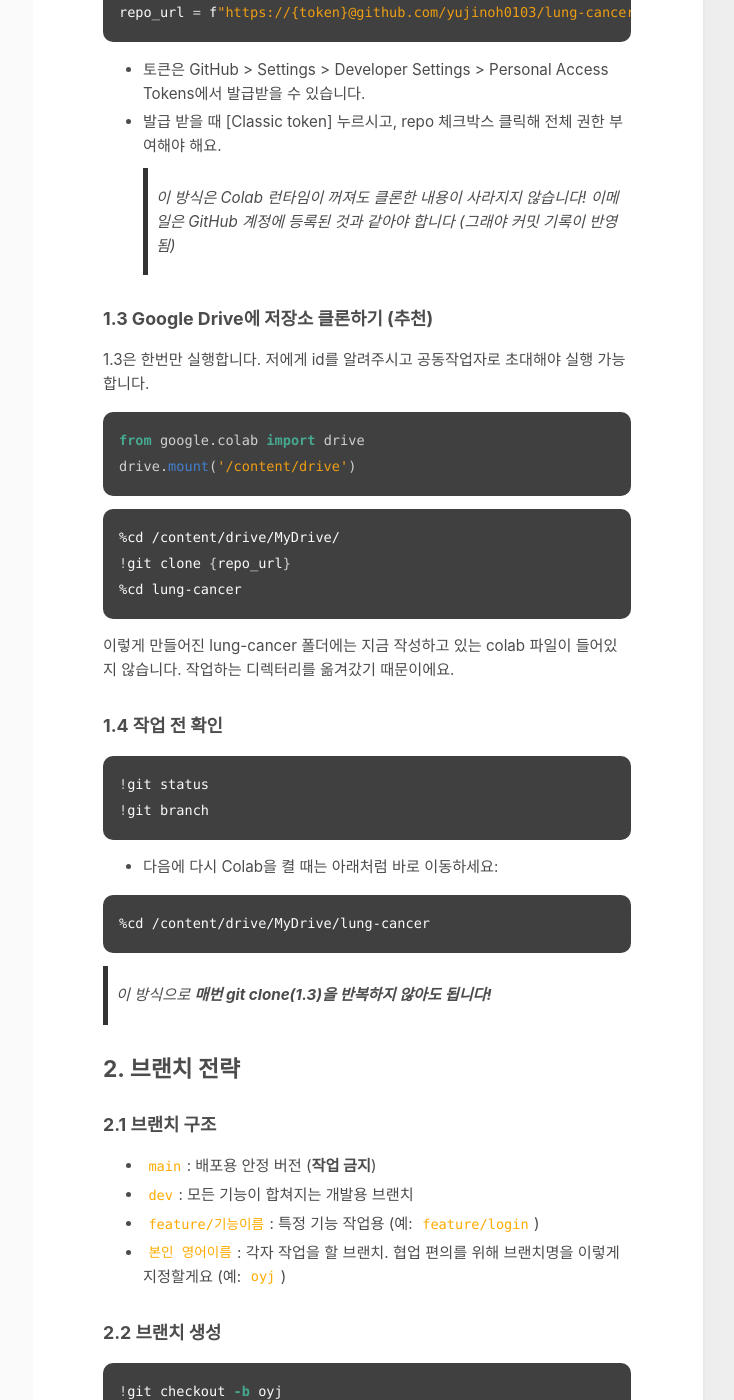
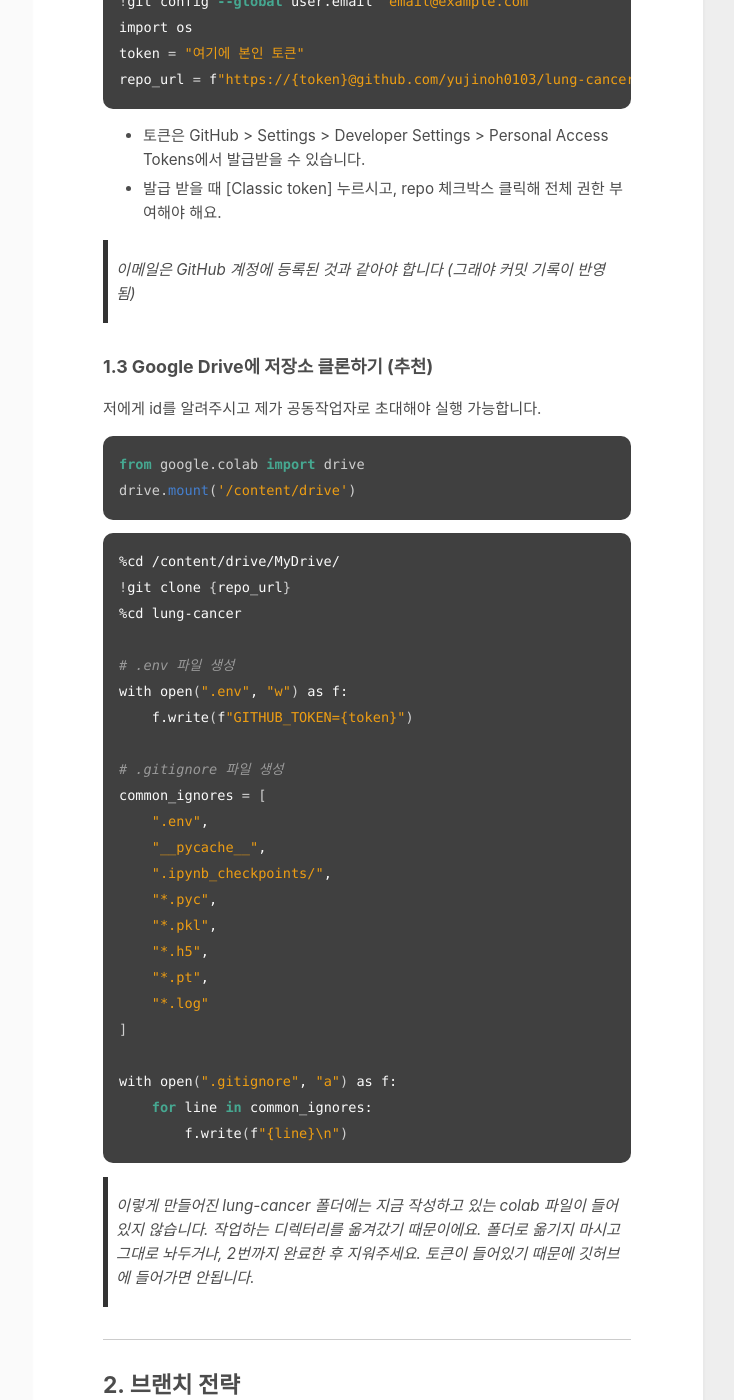
Before and after one commit to yujinoh0103/yujinoh0103.github.io, a Jekyll site: the page built from _posts/2025-03-24-github사용법.md, in a window 1280 px wide and 1400 px high, scrolled down 802 px. Shown: the whole window, without its empty margins (417-1151 px from the left). Built offline with Jekyll 4.4.1, drawn with Linux system fonts in a browser that asks for light colours; some of the changed text lies outside the part shown.

Commit message:
env 생성

````diff
--- a/_posts/2025-03-24-github사용법.md
+++ b/_posts/2025-03-24-github사용법.md
@@ -12,6 +12,8 @@ author: "yujinoh0103"
 ---
 
 ## 1. GitHub 설정 및 저장소 클론
+
+1~2번 과정은 지금 작업하고 있는 모델델 파일 말고 다른 파일에서 별도로 진행해주세요.
 
 ### 1.1 GitHub 계정 만들기
 
@@ -31,15 +33,13 @@ repo_url = f"https://{token}@github.com/yujinoh0103/lung-cancer.git"
 ```
 
 - 토큰은 GitHub > Settings > Developer Settings > Personal Access Tokens에서 발급받을 수 있습니다.
-- 발급 받을 때 [Classic token] 누르시고,
-  repo 체크박스 클릭해 전체 권한 부여해야 해요.
-  > 이 방식은 Colab 런타임이 꺼져도 클론한 내용이 사라지지 않습니다!
-  > 이메일은 GitHub 계정에 등록된 것과 같아야 합니다 (그래야 커밋 기록이 반영됨)
+- 발급 받을 때 [Classic token] 누르시고, repo 체크박스 클릭해 전체 권한 부여해야 해요.
+
+> 이메일은 GitHub 계정에 등록된 것과 같아야 합니다 (그래야 커밋 기록이 반영됨)
 
 ### 1.3 Google Drive에 저장소 클론하기 (추천)
 
-1.3은 한번만 실행합니다.
-저에게 id를 알려주시고 공동작업자로 초대해야 실행 가능합니다.
+저에게 id를 알려주시고 제가 공동작업자로 초대해야 실행 가능합니다.
 
 ```python
 from google.colab import drive
@@ -50,24 +50,31 @@ drive.mount('/content/drive')
 %cd /content/drive/MyDrive/
 !git clone {repo_url}
 %cd lung-cancer
+
+# .env 파일 생성
+with open(".env", "w") as f:
+    f.write(f"GITHUB_TOKEN={token}")
+
+# .gitignore 파일 생성
+common_ignores = [
+    ".env",
+    "__pycache__",
+    ".ipynb_checkpoints/",
+    "*.pyc",
+    "*.pkl",
+    "*.h5",
+    "*.pt",
+    "*.log"
+]
+
+with open(".gitignore", "a") as f:
+    for line in common_ignores:
+        f.write(f"{line}\n")
 ```
 
-이렇게 만들어진 lung-cancer 폴더에는 지금 작성하고 있는 colab 파일이 들어있지 않습니다. 작업하는 디렉터리를 옮겨갔기 때문이에요.
+> 이렇게 만들어진 lung-cancer 폴더에는 지금 작성하고 있는 colab 파일이 들어있지 않습니다. 작업하는 디렉터리를 옮겨갔기 때문이에요. 폴더로 옮기지 마시고 그대로 놔두거나, 2번까지 완료한 후 지워주세요. 토큰이 들어있기 때문에 깃허브에 들어가면 안됩니다.
 
-### 1.4 작업 전 확인
-
-```bash
-!git status
-!git branch
-```
-
-- 다음에 다시 Colab을 켤 때는 아래처럼 바로 이동하세요:
-
-```bash
-%cd /content/drive/MyDrive/lung-cancer
-```
-
-> 이 방식으로 **매번 git clone(1.3)을 반복하지 않아도 됩니다!**
+---
 
 ## 2. 브랜치 전략
 
@@ -88,7 +95,86 @@ drive.mount('/content/drive')
 
 ---
 
+## 3 Colab 런타임 연결 후 해야 할 작업 정리 (이미 .env, .gitignore 있음 기준)
+
+Colab 런타임은 매번 초기화되기 때문에, lung-cancer 디렉터리에서 작업하고 있는 파일에서 런타임을 다시 연결했을 때는 아래 순서대로 작업을 시작하시면 됩니다.
+</br> ※ `.env`와 `.gitignore`는 이미 만들어져 있는지 확인해 주세요.
+
+---
+
+### ✅ 1. Google Drive 마운트
+
+```python
+from google.colab import drive
+drive.mount('/content/drive')
+```
+
+---
+
+### ✅ 2. 저장소 디렉터리로 이동
+
+```bash
+%cd /content/drive/MyDrive/lung-cancer
+```
+
+---
+
+### ✅ 3. Git 설정 (사용자 이름 & 이메일)
+
+```bash
+!git config --global user.name "홍길동"
+!git config --global user.email "email@example.com"
+```
+
+> Git은 새 런타임에서 사용자 정보를 잊어버리기 때문에 매번 입력해줘야 합니다.
+
+---
+
+### ✅ 4. 환경 변수 불러오기 (.env)
+
+```python
+from dotenv import load_dotenv
+import os
+load_dotenv(".env")
+token = os.getenv("GITHUB_TOKEN")
+```
+
+> `.env` 파일에 저장된 토큰을 불러와서 사용할 수 있도록 합니다.
+
+---
+
+### ✅ 5. Git 상태 확인 및 브랜치 체크
+
+필수가 아니며, git 상태가 이상한 것 같을 때 한번씩 실행해서 확인하면 좋습니다.
+
+```bash
+!git status
+!git branch -a  # 전체 브랜치 보기
+```
+
+---
+
+### ✅ 6. 작업 브랜치로 이동
+
+```bash
+!git checkout oyj
+```
+
+> `oyj`는 본인이 작업하던 브랜치 이름으로 반드시 대체해 주세요. 제 브랜치랑 충돌 생깁니다.
+> 브랜치를 체크아웃하지 않으면 실수로 dev나 main에서 작업하게 될 수 있습니다.
+> 없다고 뜨면 `!git checkout -b 브랜치이름`로 실행해 주세요.
+
+---
+
 ## 3. 작업 & 커밋
+
+작업을 완료한 후 매번 진행하셔야 하는 내용입니다.
+
+- `add`: 스테이지에 자신이 작업한 내용을 올리는 것
+- `commit`: 올라간 작업 내용을 메시지와 함께 자신의 컴퓨터에 기록해두는 것
+- `push`: 커밋된 내용을 깃허브에 올리는 것
+
+> 따라서 add를 하고 commit을 안 해두면 기록이 안되고 commit 후 push를 안하면 깃허브에 올라가지 않습니다. `.`은 폴더 내 전체 파일을 스테이지 위에 올린다는 의미입니다.
 
 ### 3.1 코드 작업 후 커밋
 
@@ -99,14 +185,34 @@ drive.mount('/content/drive')
 
 ### 3.2 GitHub에 푸시
 
-```bash
-! git push --set-upstream origin oyj
-! git push
 ```
+repo_url = f"https://{token}@github.com/yujinoh0103/lung-cancer.git"
+
+!git push --set-upstream {repo_url} oyj
+```
+
+> `push` 환경설정 같은 느낌으로, 런타임중 한번만 실행해도 괜찮습니다. oyj를 자기 브랜치로 반드시 바꿔주세요 에러납니다
+
+```
+!git push
+```
+
+## 위의 명령어가 실행된 이후부터 push 가능해집니다. 잘 안되면 `!git push {repo_url} oyj`로 시도해 보세요
+
+## 💡 왜 복잡하게 이렇게 하느냐?
+
+Colab과 연결할 때 단순히 `.ipynb`만 저장하지 않고 전체 프로젝트 폴더를 GitHub에 관리해 다른 사람들도 모두 실행할 수 있도록 관리합니다. vs코드 등에서 관리하는 게 일반적이라 코랩에서 설정하려니 복잡하긴 합니다. 만약 이렇게까지 하고 싶지 않으시면, 저한테 colab 접근 권한 주시면 제 github 통해서 관리할 수 있도록 하겠습니다.
+</br>
+포트폴리오나 오픈소스를 위해 깃허브를 활용하려면:
+
+- **코드 전체가 구조화되어 있어야 하고**
+- **데이터나 민감한 정보는 `.gitignore`/`.env`로 분리해서 관리**해야 해요.
+
+이런 구조가 바로 실무나 오픈소스에서 흔히 쓰는 방식입니다.
 
 ---
 
-**이하로는 아직 사용하지 않습니다.**
+## 이하로는 아직 사용하지 않습니다.
 
 ## 4. Pull Request (PR)
 
````
